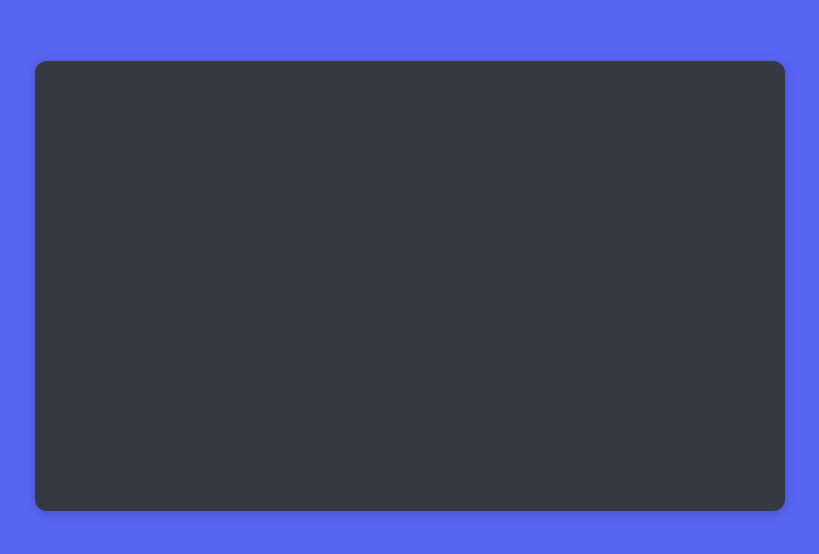
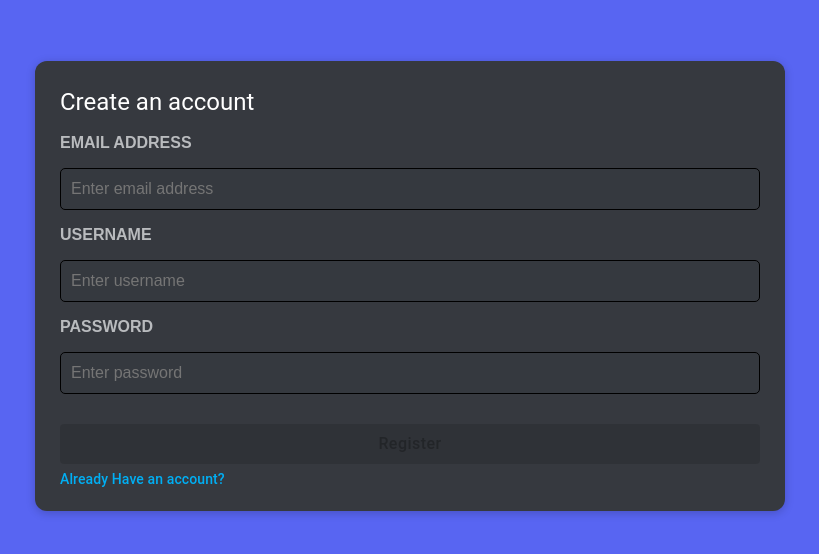
Before and after one commit to osamaelsaeed/Discord-App, a React (Vite) app in the folder Frontend/: page /register in a window 1280 px wide. Shown: the part 114-668 px from the top of the page, without its empty margins (230-1049 px from the left). Built offline with nearby package versions, Linux system fonts and the light colour scheme.

Commit message:
Register page with all of it's components

```diff
--- a/Frontend/src/App.jsx
+++ b/Frontend/src/App.jsx
@@ -1,6 +1,6 @@
 import { BrowserRouter, Route, Routes, Navigate } from "react-router-dom";
 import LoginPage from "./pages/authPages/LoginPage/LoginPage";
-import RegisterPage from "./pages/authPages/RegisterPage";
+import RegisterPage from "./pages/authPages/Register/RegisterPage";
 import Dashboard from "./pages/Dashboard";
 function App() {
   return (
--- /dev/null
+++ b/Frontend/src/components/shared/utils/validators.js
@@ -0,0 +1,24 @@
+export const validateLoginForm = ({ email, password }) => {
+  const isEmailValid = validateEmail(email);
+  const isPasswordValid = validatePassword(password);
+  return isEmailValid && isPasswordValid;
+};
+
+export const validateRegisterForm = ({ email, username, password }) => {
+  const isEmailValid = validateEmail(email);
+  const isPasswordValid = validatePassword(password);
+  const isUsernameValid = validateUsername(username);
+  return isEmailValid && isPasswordValid && isUsernameValid;
+};
+
+const validatePassword = (password) => {
+  return password.length >= 8 && password.length <= 30;
+};
+const validateUsername = (username) => {
+  return username.length >= 3 && username.length <= 12;
+};
+
+const validateEmail = (email) => {
+  const regex = /^[^\s@]+@[^\s@]+\.[^\s@]+$/;
+  return regex.test(email);
+};
--- a/Frontend/src/pages/authPages/LoginPage/LoginPage.jsx
+++ b/Frontend/src/pages/authPages/LoginPage/LoginPage.jsx
@@ -2,13 +2,18 @@ import AuthBox from "../../../components/shared/AuthBox";
 import LoginHeader from "./components/LoginHeader";
 import LoginPageFooter from "./components/LoginPageFooter";
 import LoginPageInputs from "./components/LoginPageInputs";
-import { useState } from "react";
-
+import { useState, useEffect } from "react";
+import { validateLoginForm } from "../../../components/shared/utils/validators";
 const LoginPage = () => {
   const [email, setEmail] = useState("");
   const [password, setPassword] = useState("");
   const [isFormValid, setIsFormValid] = useState(false);
-  const handleLogin = () => {};
+  useEffect(() => {
+    setIsFormValid(validateLoginForm({ email, password }));
+  }, [email, password, setIsFormValid]);
+  const handleLogin = () => {
+    console.log("works login");
+  };
   return (
     <AuthBox>
       <LoginHeader />
--- /dev/null
+++ b/Frontend/src/pages/authPages/Register/RegisterPage.jsx
@@ -0,0 +1,45 @@
+import { Typography } from "@mui/material";
+import AuthBox from "../../../components/shared/AuthBox";
+import { useState, useEffect } from "react";
+import RegisterPageInputs from "./components/RegisterPageInputs";
+import RegisterPageFooter from "./components/RegisterPageFooter";
+import { validateRegisterForm } from "../../../components/shared/utils/validators";
+const RegisterPage = () => {
+  const [email, setEmail] = useState("");
+  const [username, setUsername] = useState("");
+  const [password, setPassword] = useState("");
+
+  const [isFormValid, setIsFormValid] = useState(false);
+  useEffect(() => {
+    setIsFormValid(validateRegisterForm({ email, username, password }));
+  }, [email, username, password, setIsFormValid]);
+  const handleRegister = () => {
+    console.log("works regi");
+  };
+  return (
+    <AuthBox>
+      <Typography
+        variant="h5"
+        sx={{
+          color: "white",
+        }}
+      >
+        Create an account
+      </Typography>
+      <RegisterPageInputs
+        email={email}
+        setEmail={setEmail}
+        username={username}
+        setUsername={setUsername}
+        password={password}
+        setPassword={setPassword}
+      />
+      <RegisterPageFooter
+        isFormValid={isFormValid}
+        handleRegister={handleRegister}
+      />
+    </AuthBox>
+  );
+};
+
+export default RegisterPage;
--- /dev/null
+++ b/Frontend/src/pages/authPages/Register/components/RegisterPageFooter.jsx
@@ -0,0 +1,42 @@
+import CustomPrimaryButton from "../../../../components/shared/CustomPrimaryButton";
+import RedirectInfo from "../../../../components/shared/RedirectInfo";
+import { useNavigate } from "react-router-dom";
+import { Tooltip } from "@mui/material";
+const RegisterPageFooter = ({ handleRegister, isFormValid }) => {
+  const navigate = useNavigate();
+  const handlePushToLoginPage = () => {
+    navigate("/login");
+  };
+
+  const getFormNotValidMessage = () => {
+    return "Invalid username or email or password";
+  };
+  const getFormValidMessage = () => {
+    return "Press to register!";
+  };
+
+  return (
+    <>
+      <Tooltip
+        title={!isFormValid ? getFormNotValidMessage() : getFormValidMessage()}
+      >
+        <div>
+          <CustomPrimaryButton
+            label="Register"
+            additionalStyles={{ marginTop: "30px" }}
+            disabled={!isFormValid}
+            onClick={handleRegister}
+          ></CustomPrimaryButton>
+        </div>
+      </Tooltip>
+      <RedirectInfo
+        text=""
+        redirectText="Already Have an account?"
+        additionalStyles={{ marginTop: "5px" }}
+        redirectHandler={handlePushToLoginPage}
+      />
+    </>
+  );
+};
+
+export default RegisterPageFooter;
--- /dev/null
+++ b/Frontend/src/pages/authPages/Register/components/RegisterPageInputs.jsx
@@ -0,0 +1,38 @@
+import Input from "../../../../components/shared/Input";
+
+const RegisterPageInputs = ({
+  email,
+  setEmail,
+  username,
+  setUsername,
+  password,
+  setPassword,
+}) => {
+  return (
+    <>
+      <Input
+        value={email}
+        setValue={setEmail}
+        label="Email address"
+        type="text"
+        placeholder="Enter email address"
+      />
+      <Input
+        value={username}
+        setValue={setUsername}
+        label="Username"
+        type="text"
+        placeholder="Enter username"
+      />
+      <Input
+        value={password}
+        setValue={setPassword}
+        label="Password"
+        type="password"
+        placeholder="Enter password"
+      />
+    </>
+  );
+};
+
+export default RegisterPageInputs;
--- a/Frontend/src/pages/authPages/RegisterPage.jsx
+++ /dev/null
@@ -1,7 +0,0 @@
-import AuthBox from "../../components/shared/AuthBox";
-
-const RegisterPage = () => {
-  return <AuthBox></AuthBox>;
-};
-
-export default RegisterPage;
```
